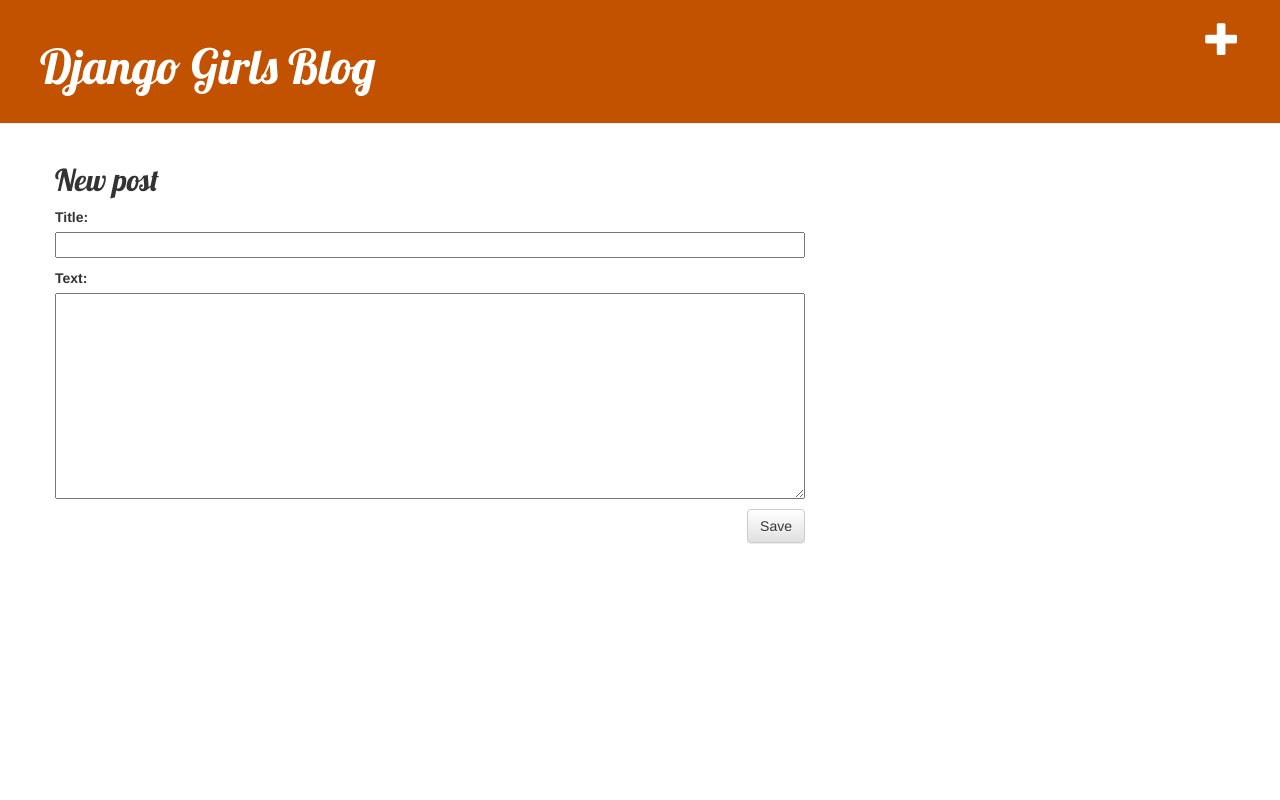
After one commit to DjangoKiss/my-first-blog, a Django app: page /post/new/ in a window 1280 px wide. The commit adds this page. Run offline with Django 3.2, Linux system fonts and the light colour scheme; the visitor is signed in with stand-in values (Sample User, id 1); some libraries are stand-ins or nearby versions.

Commit message:
Added views to create/edit blog post inside the site.

```diff
--- /dev/null
+++ b/blog/forms.py
@@ -0,0 +1,9 @@
+from django import forms
+
+from .models import Post
+
+class PostForm(forms.ModelForm):
+
+    class Meta:
+        model = Post
+        fields = ('title', 'text',)
--- a/blog/static/css/blog.css
+++ b/blog/static/css/blog.css
@@ -1,4 +1,48 @@
-h1 a, h2 a {
-    color: #C25100;
+
+
+.page-header {
+    background-color: #C25100;
+    margin-top: 0;
+    padding: 20px 20px 20px 40px;
 }
-<a href="https://en.wikipedia.org/wiki/Django" class="external_link" id="link_to_wiki_page">
+
+.page-header h1, .page-header h1 a, .page-header h1 a:visited, .page-header h1 a:active {
+    color: #ffffff;
+    font-size: 36pt;
+    text-decoration: none;
+}
+
+.content {
+    margin-left: 40px;
+}
+
+h1, h2, h3, h4 {
+    font-family: 'Lobster', cursive;
+}
+
+.date {
+    color: #828282;
+}
+
+.save {
+    float: right;
+}
+
+.post-form textarea, .post-form input {
+    width: 100%;
+}
+
+.top-menu, .top-menu:hover, .top-menu:visited {
+    color: #ffffff;
+    float: right;
+    font-size: 26pt;
+    margin-right: 20px;
+}
+
+.post {
+    margin-bottom: 70px;
+}
+
+.post h1 a, .post h1 a:visited {
+    color: #000000;
+}
--- /dev/null
+++ b/blog/templates/blog/base.html
@@ -0,0 +1,26 @@
+{% load static %}
+<html>
+    <head>
+        <title>Django Girls blog</title>
+        <link rel="stylesheet" href="//maxcdn.bootstrapcdn.com/bootstrap/3.2.0/css/bootstrap.min.css">
+        <link rel="stylesheet" href="//maxcdn.bootstrapcdn.com/bootstrap/3.2.0/css/bootstrap-theme.min.css">
+        <link href='//fonts.googleapis.com/css?family=Lobster&subset=latin,latin-ext' rel='stylesheet' type='text/css'>
+        <link rel="stylesheet" href="{% static 'css/blog.css' %}">
+    </head>
+    <body>
+        <div class="page-header">
+          {% if user.is_authenticated %}
+            <a href="{% url 'post_new' %}" class="top-menu"><span class="glyphicon glyphicon-plus"></span></a>
+            {% endif %}
+            <h1><a href="/">Django Girls Blog</a></h1>
+        </div>
+        <div class="content container">
+            <div class="row">
+                <div class="col-md-8">
+                    {% block content %}
+                    {% endblock %}
+                </div>
+            </div>
+        </div>
+    </body>
+</html>
--- /dev/null
+++ b/blog/templates/blog/post_edit.html
@@ -0,0 +1,9 @@
+{% extends 'blog/base.html' %}
+
+{% block content %}
+    <h2>New post</h2>
+    <form method="POST" class="post-form">{% csrf_token %}
+        {{ form.as_p }}
+        <button type="submit" class="save btn btn-default">Save</button>
+    </form>
+{% endblock %}
--- a/blog/urls.py
+++ b/blog/urls.py
@@ -3,4 +3,7 @@ from . import views
 
 urlpatterns = [
     path('', views.post_list, name='post_list'),
+    path('post/<int:pk>/', views.post_detail, name='post_detail'),
+    path('post/new/', views.post_new, name='post_new'),
+    path('post/<int:pk>/edit/', views.post_edit, name='post_edit'),
 ]
--- a/blog/views.py
+++ b/blog/views.py
@@ -1,8 +1,40 @@
-blog/views.py
 from django.shortcuts import render
 from django.utils import timezone
 from .models import Post
+from django.shortcuts import render, get_object_or_404
+from .forms import PostForm
+
+
 
 def post_list(request):
     posts = Post.objects.filter(published_date__lte=timezone.now()).order_by('published_date')
     return render(request, 'blog/post_list.html', {'posts': posts})
+def post_detail(request, pk):
+    post = get_object_or_404(Post, pk=pk)
+    return render(request, 'blog/post_detail.html', {'post': post})
+def post_new(request):
+    if request.method == "POST":
+        form = PostForm(request.POST)
+        if form.is_valid():
+            post = form.save(commit=False)
+            post.author = request.user
+            post.published_date = timezone.now()
+            post.save()
+            return redirect('post_detail', pk=post.pk)
+    else:
+        form = PostForm()
+    return render(request, 'blog/post_edit.html', {'form': form})
+
+def post_edit(request, pk):
+    post = get_object_or_404(Post, pk=pk)
+    if request.method == "POST":
+        form = PostForm(request.POST, instance=post)
+        if form.is_valid():
+            post = form.save(commit=False)
+            post.author = request.user
+            post.published_date = timezone.now()
+            post.save()
+            return redirect('post_detail', pk=post.pk)
+    else:
+        form = PostForm(instance=post)
+    return render(request, 'blog/post_edit.html', {'form': form})
--- a/mysite/urls.py
+++ b/mysite/urls.py
@@ -1,20 +1,5 @@
-"""mysite URL Configuration
-
-The `urlpatterns` list routes URLs to views. For more information please see:
-    https://docs.djangoproject.com/en/2.0/topics/http/urls/
-Examples:
-Function views
-    1. Add an import:  from my_app import views
-    2. Add a URL to urlpatterns:  path('', views.home, name='home')
-Class-based views
-    1. Add an import:  from other_app.views import Home
-    2. Add a URL to urlpatterns:  path('', Home.as_view(), name='home')
-Including another URLconf
-    1. Import the include() function: from django.urls import include, path
-    2. Add a URL to urlpatterns:  path('blog/', include('blog.urls'))
-"""
+from django.contrib import admin
 from django.urls import path, include
-from django.contrib import admin
 
 urlpatterns = [
     path('admin/', admin.site.urls),
```
Also changed, not shown: blog/templates/blog/post_detail.html (added, +16 -0 lines), blog/templates/blog/post_list.html (+39 -6 lines).
